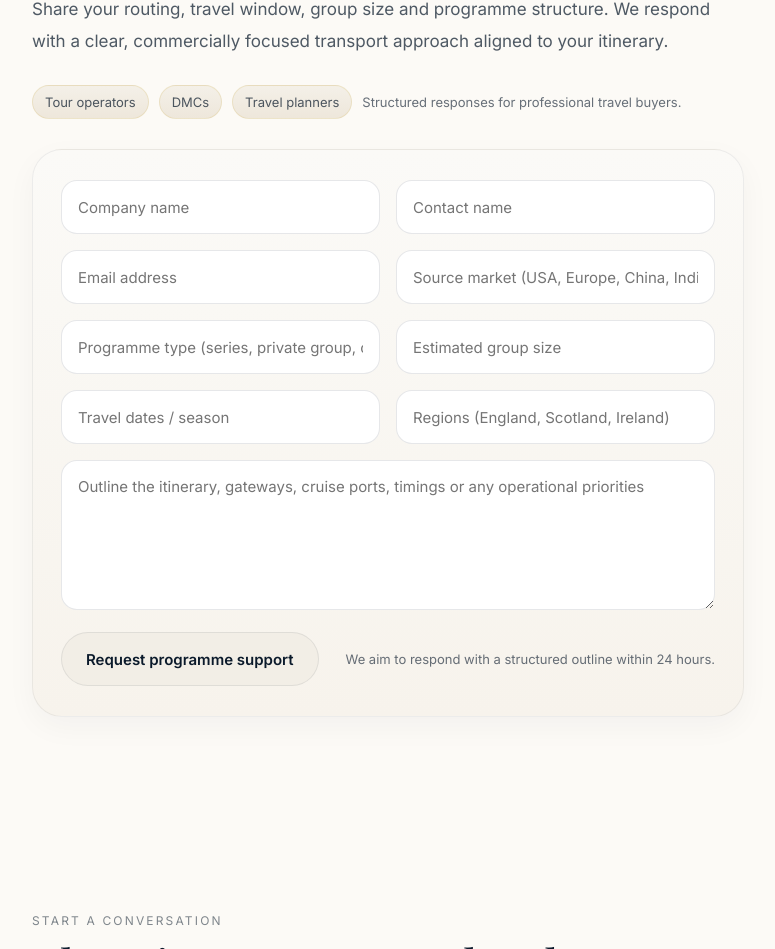
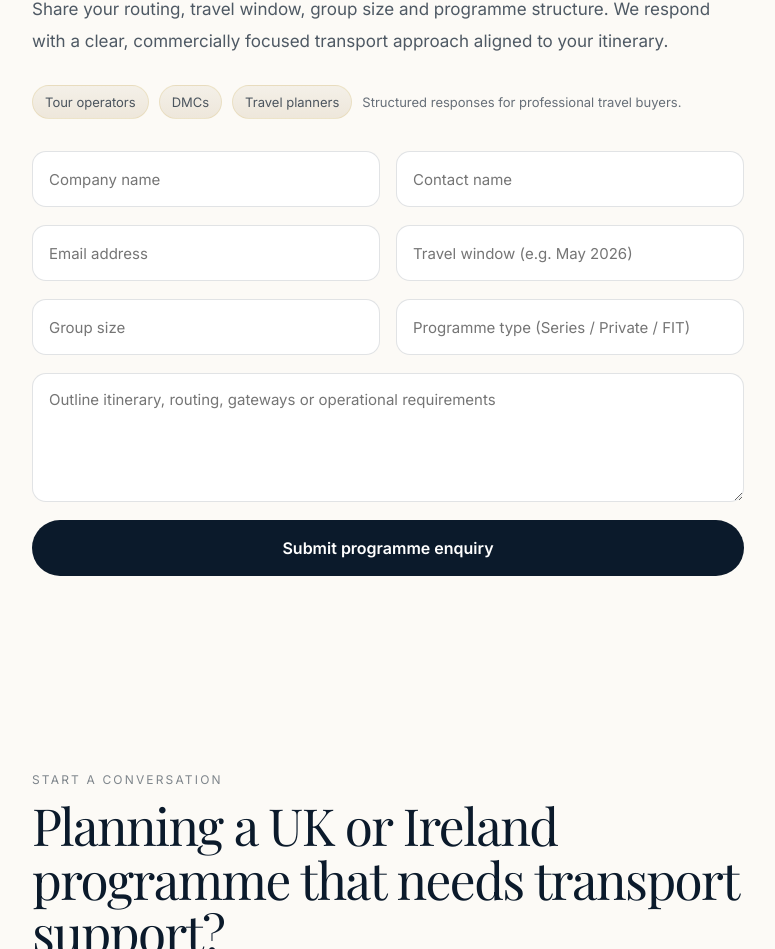
Before and after one commit to kandiahtk-crypto/Project-, a Next.js app: page / in a window 1280 px wide. Shown: the part 6970-7919 px from the top of the page, without its empty margins (252-1027 px from the left). Built offline with nearby package versions, Linux system fonts and the light colour scheme; a web font is replaced by a local one.

Commit message:
Update ProgrammeEnquiryForm.tsx

```diff
--- a/src/components/ProgrammeEnquiryForm.tsx
+++ b/src/components/ProgrammeEnquiryForm.tsx
@@ -1,252 +1,112 @@
 "use client";
 
-import { useState, type CSSProperties, type FormEvent } from "react";
+import { useState, type FormEvent, type CSSProperties } from "react";
 
 export default function ProgrammeEnquiryForm() {
-  const [form, setForm] = useState({
-    company: "",
-    name: "",
-    email: "",
-    market: "",
-    programmeType: "",
-    groupSize: "",
-    travelDates: "",
-    regions: "",
-    itinerary: "",
-  });
+  const [submitted, setSubmitted] = useState(false);
 
-  const [status, setStatus] = useState<
-    "idle" | "loading" | "success" | "error"
-  >("idle");
-
-  const handleChange = (
-    e: React.ChangeEvent<HTMLInputElement | HTMLTextAreaElement>
-  ) => {
-    const { name, value } = e.target;
-    setForm((prev) => ({ ...prev, [name]: value }));
-  };
-
-  const handleSubmit = async (e: FormEvent) => {
+  function handleSubmit(e: FormEvent) {
     e.preventDefault();
-    setStatus("loading");
-
-    try {
-      const res = await fetch("/api/enquiry", {
-        method: "POST",
-        headers: {
-          "Content-Type": "application/json",
-        },
-        body: JSON.stringify(form),
-      });
-
-      if (!res.ok) {
-        throw new Error("Failed to send enquiry");
+    setSubmitted(true);
   }
 
-      setStatus("success");
-      setForm({
-        company: "",
-        name: "",
-        email: "",
-        market: "",
-        programmeType: "",
-        groupSize: "",
-        travelDates: "",
-        regions: "",
-        itinerary: "",
-      });
-    } catch (error) {
-      console.error(error);
-      setStatus("error");
+  if (submitted) {
+    return (
+      <div style={successBox}>
+        Thank you. A member of our team will respond shortly with a structured
+        transport approach aligned to your programme.
+      </div>
+    );
   }
-  };
 
   return (
-    <form style={leadFormCard} onSubmit={handleSubmit}>
-      <div style={formGrid}>
-        <div style={formRowTwo} className="lead-form-two">
+    <form onSubmit={handleSubmit} style={form}>
+      {/* Row 1 */}
+      <div style={grid} className="lead-form-two">
+        <input placeholder="Company name" required style={input} />
+        <input placeholder="Contact name" required style={input} />
+      </div>
+
+      {/* Row 2 */}
+      <div style={grid} className="lead-form-two">
         <input
-            name="company"
-            value={form.company}
-            onChange={handleChange}
-            placeholder="Company name"
+          type="email"
+          placeholder="Email address"
+          required
           style={input}
-            aria-label="Company name"
-            required
         />
+        <input placeholder="Travel window (e.g. May 2026)" style={input} />
+      </div>
+
+      {/* Row 3 */}
+      <div style={grid} className="lead-form-two">
+        <input placeholder="Group size" style={input} />
         <input
-            name="name"
-            value={form.name}
-            onChange={handleChange}
-            placeholder="Contact name"
+          placeholder="Programme type (Series / Private / FIT)"
           style={input}
-            aria-label="Contact name"
-            required
         />
       </div>
 
-        <div style={formRowTwo} className="lead-form-two">
-          <input
-            name="email"
-            type="email"
-            value={form.email}
-            onChange={handleChange}
-            placeholder="Email address"
-            style={input}
-            aria-label="Email address"
-            required
-          />
-          <input
-            name="market"
-            value={form.market}
-            onChange={handleChange}
-            placeholder="Source market (USA, Europe, China, India)"
-            style={input}
-            aria-label="Source market"
-          />
-        </div>
-
-        <div style={formRowTwo} className="lead-form-two">
-          <input
-            name="programmeType"
-            value={form.programmeType}
-            onChange={handleChange}
-            placeholder="Programme type (series, private group, cruise, etc.)"
-            style={input}
-            aria-label="Programme type"
-            required
-          />
-          <input
-            name="groupSize"
-            value={form.groupSize}
-            onChange={handleChange}
-            placeholder="Estimated group size"
-            style={input}
-            aria-label="Estimated group size"
-          />
-        </div>
-
-        <div style={formRowTwo} className="lead-form-two">
-          <input
-            name="travelDates"
-            value={form.travelDates}
-            onChange={handleChange}
-            placeholder="Travel dates / season"
-            style={input}
-            aria-label="Travel dates or season"
-          />
-          <input
-            name="regions"
-            value={form.regions}
-            onChange={handleChange}
-            placeholder="Regions (England, Scotland, Ireland)"
-            style={input}
-            aria-label="Regions"
-          />
-        </div>
-
+      {/* Message */}
       <textarea
-          name="itinerary"
-          value={form.itinerary}
-          onChange={handleChange}
-          placeholder="Outline the itinerary, gateways, cruise ports, timings or any operational priorities"
+        placeholder="Outline itinerary, routing, gateways or operational requirements"
+        rows={5}
         style={textarea}
-          aria-label="Itinerary details"
-          required
       />
 
-        <div style={leadFooter}>
-          <button type="submit" style={leadButton} disabled={status === "loading"}>
-            {status === "loading"
-              ? "Sending..."
-              : "Request programme support"}
+      {/* CTA */}
+      <button type="submit" style={button}>
+        Submit programme enquiry
       </button>
-
-          <p style={leadResponseNote}>
-            {status === "success" &&
-              "Your enquiry has been sent. We aim to respond within 24 hours."}
-            {status === "error" &&
-              "Something went wrong. Please try again."}
-            {status === "idle" &&
-              "We aim to respond with a structured outline within 24 hours."}
-          </p>
-        </div>
-      </div>
     </form>
   );
 }
 
-const leadFormCard: CSSProperties = {
-  marginTop: 30,
-  padding: "30px 28px",
-  borderRadius: 30,
-  background: "linear-gradient(180deg, #FBFAF7 0%, #F7F3EC 100%)",
-  border: "1px solid rgba(11, 26, 43, 0.06)",
-  boxShadow: "0 10px 30px rgba(11, 26, 43, 0.04)",
+/* STYLES */
+
+const form: CSSProperties = {
+  marginTop: 32,
+  display: "grid",
+  gap: 18,
 };
 
-const formGrid: CSSProperties = {
-  display: "grid",
-  gap: 16,
-};
-
-const formRowTwo: CSSProperties = {
+const grid: CSSProperties = {
   display: "grid",
   gap: 16,
 };
 
 const input: CSSProperties = {
-  width: "100%",
-  height: 54,
+  height: 56,
   padding: "0 16px",
-  borderRadius: 16,
-  border: "1px solid rgba(11,26,43,0.10)",
-  background: "#FFFFFF",
-  color: "#0B1A2B",
+  borderRadius: 14,
+  border: "1px solid rgba(11,26,43,0.12)",
   fontSize: 15,
-  outline: "none",
+  background: "#fff",
 };
 
 const textarea: CSSProperties = {
-  width: "100%",
-  minHeight: 150,
   padding: "16px",
-  borderRadius: 16,
-  border: "1px solid rgba(11,26,43,0.10)",
-  background: "#FFFFFF",
-  color: "#0B1A2B",
+  borderRadius: 14,
+  border: "1px solid rgba(11,26,43,0.12)",
   fontSize: 15,
-  outline: "none",
-  resize: "vertical",
+  background: "#fff",
 };
 
-const leadFooter: CSSProperties = {
-  marginTop: 6,
-  display: "flex",
-  gap: 16,
-  alignItems: "center",
-  justifyContent: "space-between",
-  flexWrap: "wrap",
-};
-
-const leadButton: CSSProperties = {
-  display: "inline-flex",
-  alignItems: "center",
-  justifyContent: "center",
-  minHeight: 54,
-  padding: "0 24px",
+const button: CSSProperties = {
+  height: 56,
   borderRadius: 999,
-  background: "#F2EEE6",
-  color: "#0B1A2B",
-  border: "1px solid rgba(11, 26, 43, 0.08)",
+  background: "#0B1A2B",
+  color: "#fff",
   fontWeight: 600,
-  fontSize: 15,
+  border: "none",
   cursor: "pointer",
 };
 
-const leadResponseNote: CSSProperties = {
-  margin: 0,
-  fontSize: 13,
-  lineHeight: 1.6,
-  color: "rgba(11,26,43,0.62)",
+const successBox: CSSProperties = {
+  marginTop: 28,
+  padding: "22px",
+  borderRadius: 18,
+  background: "#F4F0E8",
+  color: "#0B1A2B",
+  fontSize: 15,
 };
```
Lines whose indentation alone changed are shown as unchanged.
